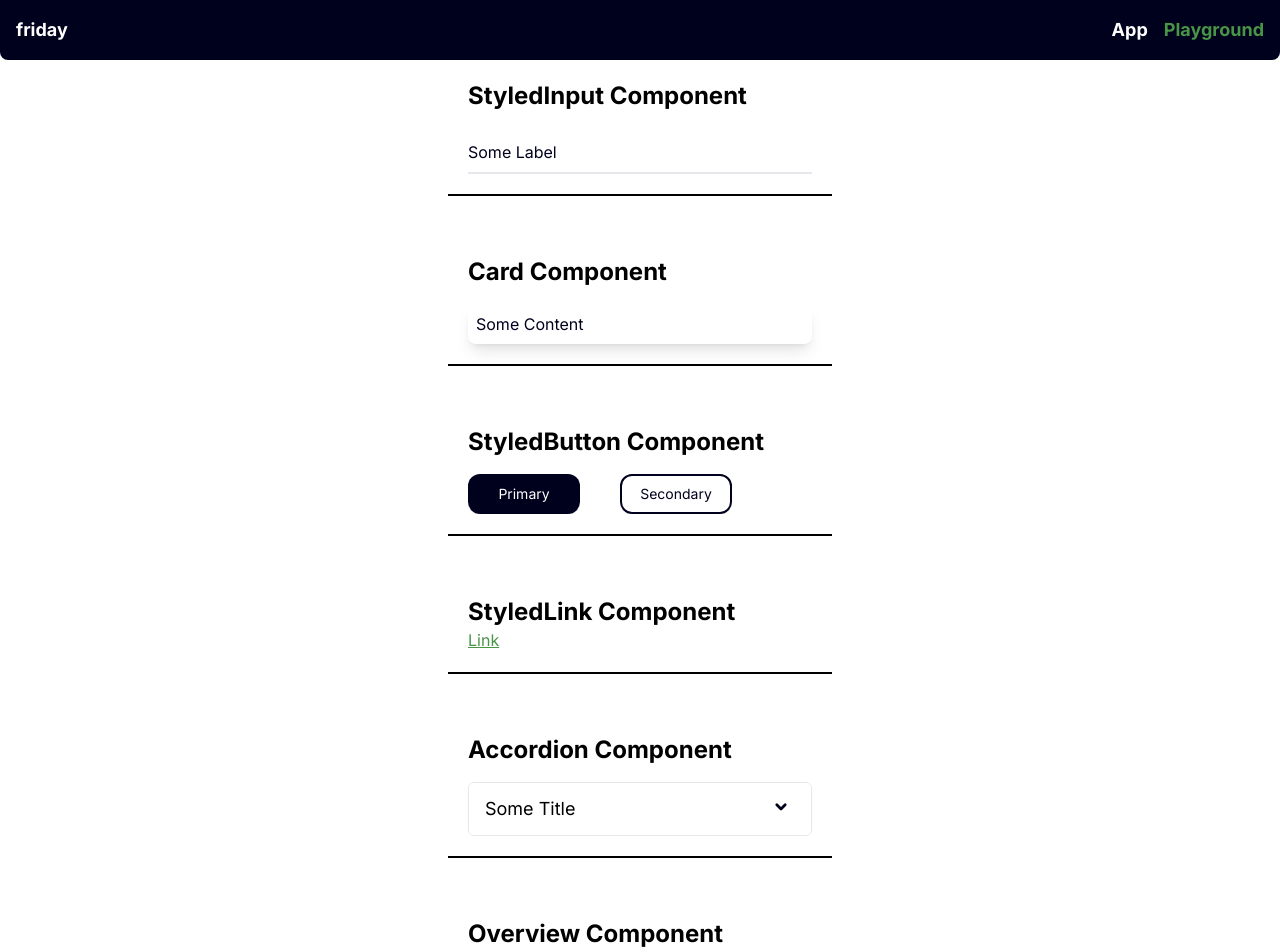
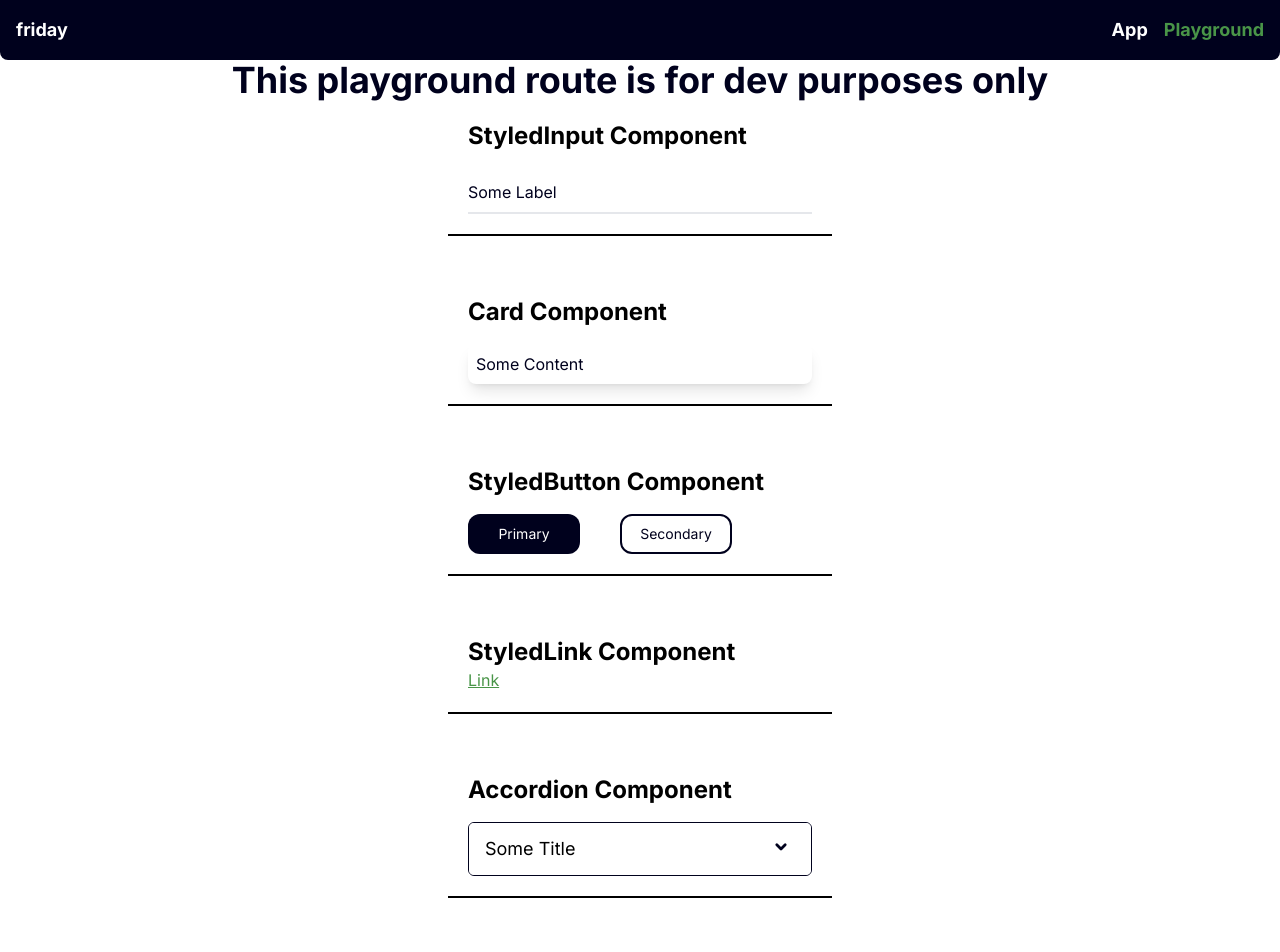
Before and after one commit to Kankenny/Friday, a React (Create React App) app in the folder frontend/: page /playground in a window 1280 px wide. Shown: the top 952 px of the page. Built offline with nearby package versions, Linux system fonts and the light colour scheme; the HTML template or start-up script is replaced by a standard one.

Commit message:
Add an Overview component to the playground route This will explicitly state that this route is for dev purposes only:

```diff
--- a/frontend/src/components/routes/playground/Playground.tsx
+++ b/frontend/src/components/routes/playground/Playground.tsx
@@ -8,6 +8,12 @@ import Overview from "../../ui/Overview";
 const Playground = () => {
   return (
     <div className="flex justify-center flex-col items-center">
+      <Overview>
+        <h1 className="text-4xl font-extrabold">
+          This playground route is for dev purposes only
+        </h1>
+      </Overview>
+
       <div className="w-96 space-y-4 border-b-2 border-b-black mb-10 p-5">
         <h1 className="text-2xl font-bold">StyledInput Component</h1>
         <StyledInput placeholder="Some Label" name="Some Label" type="text" />
--- a/frontend/src/components/ui/Accordion.tsx
+++ b/frontend/src/components/ui/Accordion.tsx
@@ -1,19 +1,19 @@
-import React, { useState } from "react"
+import React, { useState } from "react";
 
 type Props = {
-  title: string
-  children: React.ReactNode
-}
+  title: string;
+  children: React.ReactNode;
+};
 
 const Accordion = ({ title, children }: Props) => {
-  const [isOpen, setIsOpen] = useState(false)
+  const [isOpen, setIsOpen] = useState(false);
 
   const toggleAccordion = () => {
-    setIsOpen(!isOpen)
-  }
+    setIsOpen(!isOpen);
+  };
 
   return (
-    <div className="border rounded-md overflow-hidden mb-4">
+    <div className="border border-secondary rounded-md overflow-hidden mb-4">
       <div
         className="bg-main px-4 py-3 flex justify-between items-center cursor-pointer"
         onClick={toggleAccordion}
@@ -45,7 +45,7 @@ const Accordion = ({ title, children }: Props) => {
         <div className="px-4 py-3">{children}</div>
       </div>
     </div>
-  )
-}
+  );
+};
 
-export default Accordion
+export default Accordion;
```
